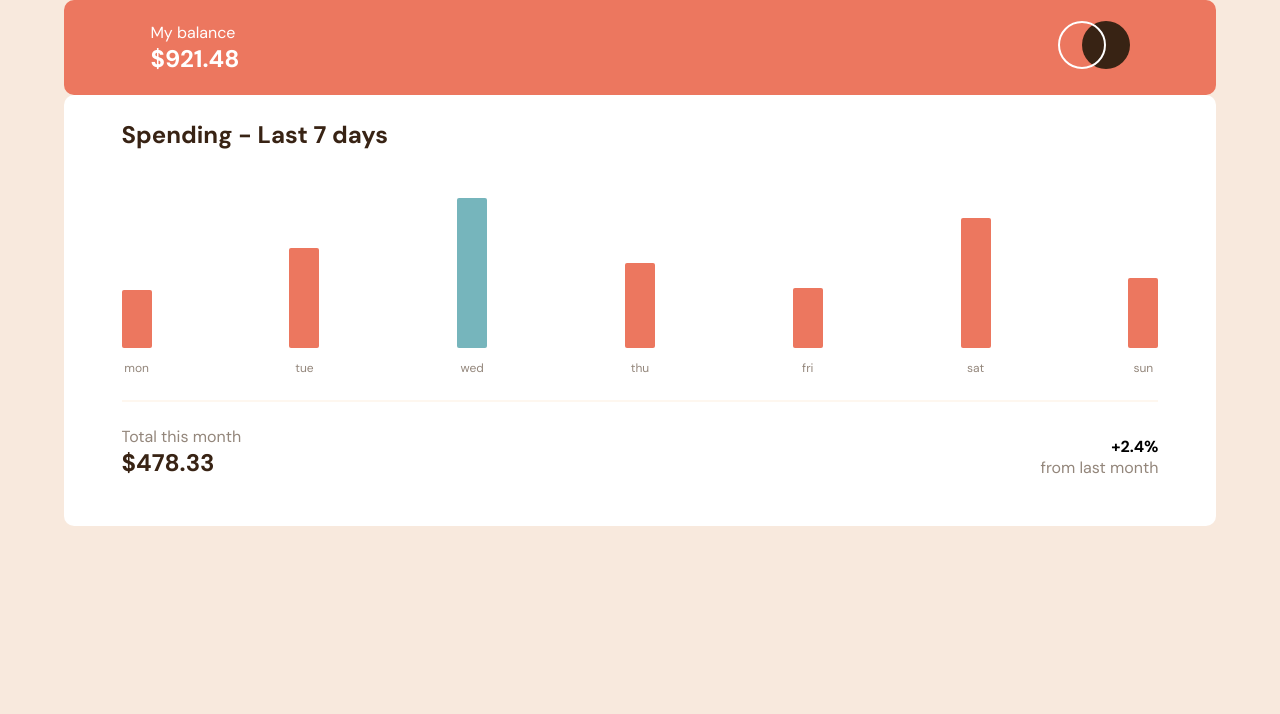
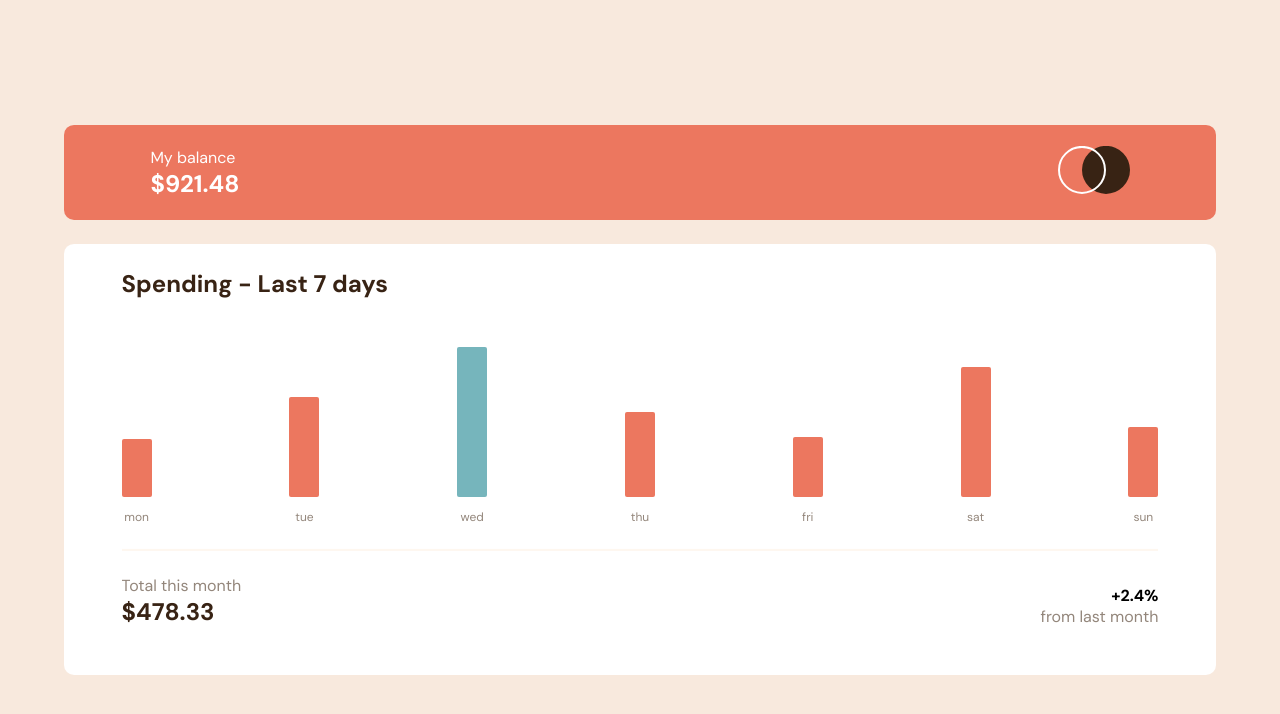
Before and after one commit to OscarAnillo/expenses-chart-fe, a React (Create React App) app: page / in a window 1280 px wide. Shown: the top 714 px of the page. Built offline with nearby package versions, Linux system fonts and the light colour scheme.

Commit message:
add position to App and container

```diff
--- a/src/App.css
+++ b/src/App.css
@@ -9,17 +9,23 @@
   text-align: center;
   background-color: hsl(27, 66%, 92%);
   height: 100vh;
+  position: relative;
   font-family: 'DM Sans', sans-serif;
 }
 .container {
   width: 90%;
   margin: auto;
+  position: absolute;
+  top: 50%;
+  left: 50%;
+  transform: translate(-50%, -50%);
 }
 
 /* Balance Component */
 .balance {
   background-color: hsl(10, 79%, 65%);
   border-radius: 10px;
+  margin-bottom: 1.5em;
 }
 .balance-row {
   width: 85%;
```
